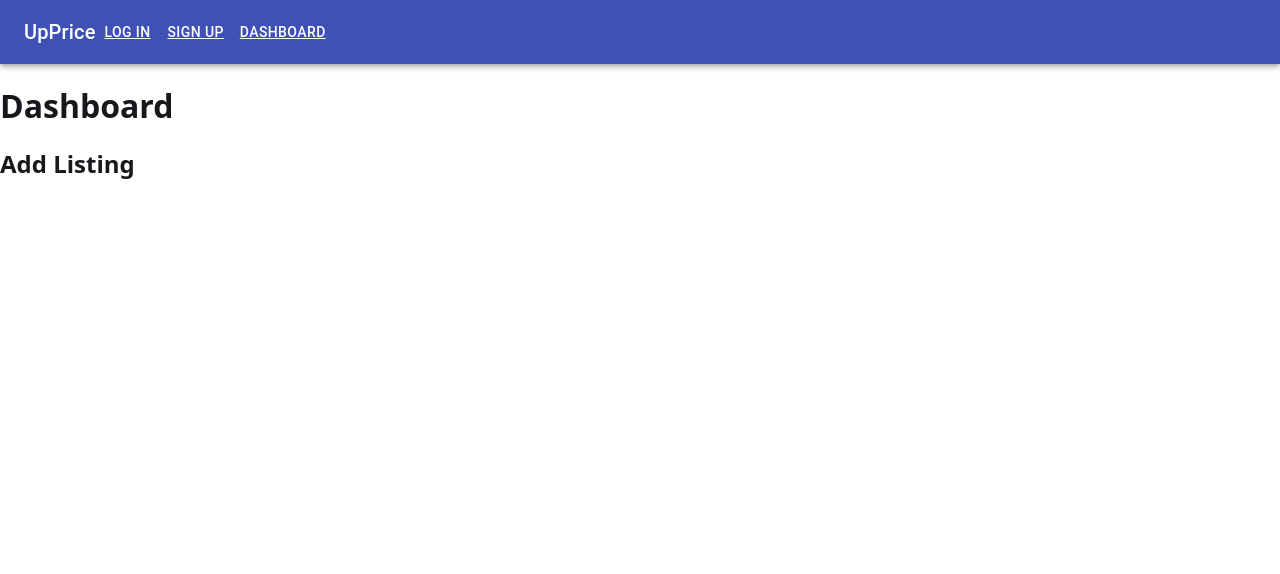
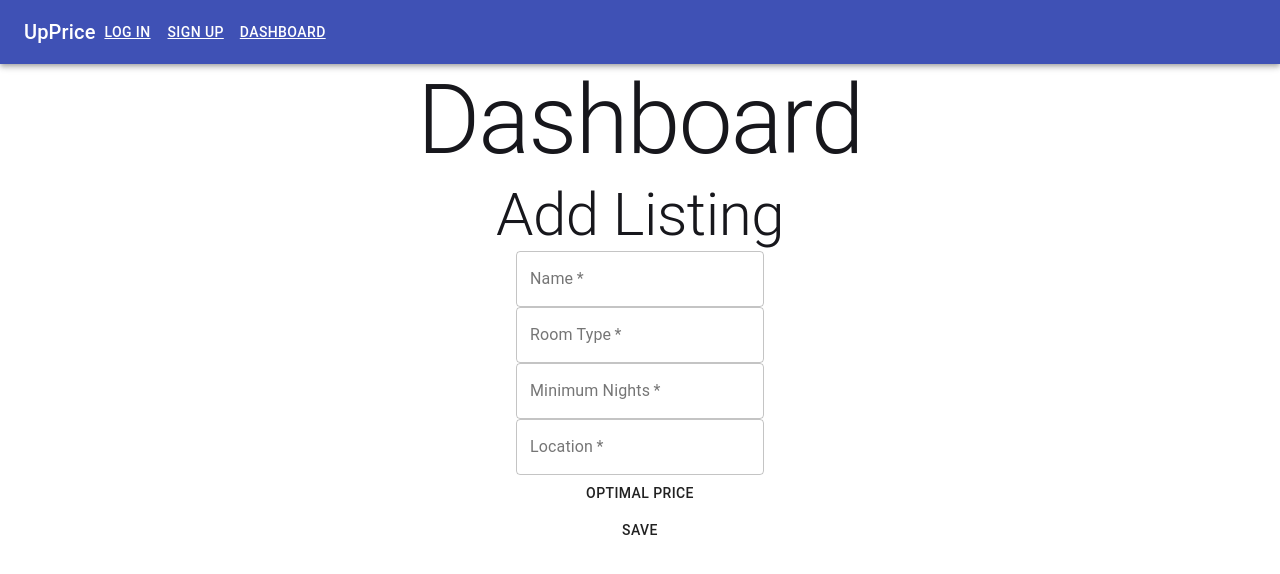
Before and after one commit to bw-airbnb-2/front-end, a React (Create React App) app in the folder airbnb-optimal-price/: page /dashboard in a window 1280 px wide. Shown: the top 574 px of the page. Built offline with nearby package versions, Linux system fonts and the light colour scheme; a web font is replaced by a local one.

Commit message:
Dashboard and AddListing components

```diff
--- /dev/null
+++ b/airbnb-optimal-price/src/Components/Dashboard/AddListing.js
@@ -0,0 +1,71 @@
+import React, { useState, useEffect } from "react";
+import { Typography, Button, Grid, TextField, Input } from "@material-ui/core";
+import { makeStyles } from "@material-ui/core/styles";
+
+const useStyles = makeStyles({
+  formBox: {
+    border: "3px solid white",
+    borderRadius: "10px",
+  },
+  textField: {
+    border: "white",
+    primary: "white",
+  },
+  input: {
+    color: "white",
+  },
+});
+
+export default function AddListing() {
+  const classes = useStyles();
+
+  return (
+    <Grid
+      className={classes.formBox}
+      item
+      container
+      alignItems="center"
+      direction="column"
+    >
+      <Typography variant="h2">Add Listing</Typography>
+      <form>
+        <Grid item container alignItems="center" direction="column">
+          <TextField
+            className={classes.textField}
+            InputProps={{ className: classes.input }}
+            name="listing-name"
+            label="Name"
+            variant="outlined"
+            required
+          />
+          <TextField
+            className={classes.textField}
+            InputProps={{ className: classes.input }}
+            name="room-type"
+            label="Room Type"
+            variant="outlined"
+            required
+          />
+          <TextField
+            className={classes.textField}
+            InputProps={{ className: classes.input }}
+            name="minimum-nights"
+            label="Minimum Nights"
+            variant="outlined"
+            required
+          />
+          <TextField
+            className={classes.textField}
+            InputProps={{ className: classes.input }}
+            name="location"
+            label="Location"
+            variant="outlined"
+            required
+          />
+          <Button>Optimal Price</Button>
+          <Button>Save</Button>
+        </Grid>
+      </form>
+    </Grid>
+  );
+}
--- a/airbnb-optimal-price/src/Components/Dashboard/Dashboard.js
+++ b/airbnb-optimal-price/src/Components/Dashboard/Dashboard.js
@@ -1,13 +1,21 @@
-import React, { useState, useEffect } from 'react';
+import React, { useState, useEffect } from "react";
+
+//components
+import AddListing from './AddListing';
+
+
+//material UI
+import { AppBar, Toolbar, Typography, Button, Grid } from "@material-ui/core";
 
 export default function Dashboard(props) {
-
-    return(
-        <div>
-            <h1>Dashboard</h1>
-            <h2>Add Listing</h2>
-            <form>
-            </form>
-        </div>
-    )
+  return (
+    <Grid container>
+      <Grid item xs={false} sm={2} />
+      <Grid item container xs={12} sm={8} justify='center'>
+        <Typography variant='h1'>Dashboard</Typography>
+        <AddListing />
+      </Grid>
+      <Grid item xs={false} sm={2} />
+    </Grid>
+  );
 }
```
